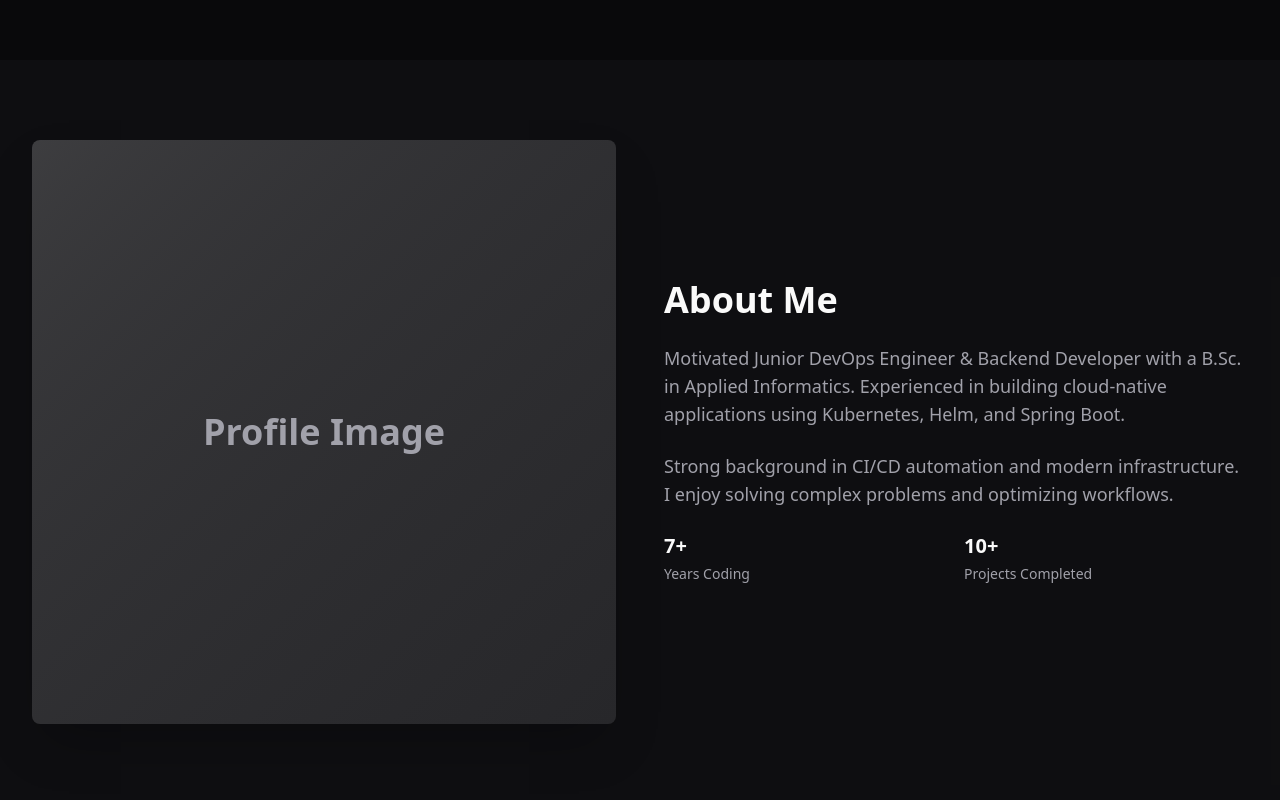
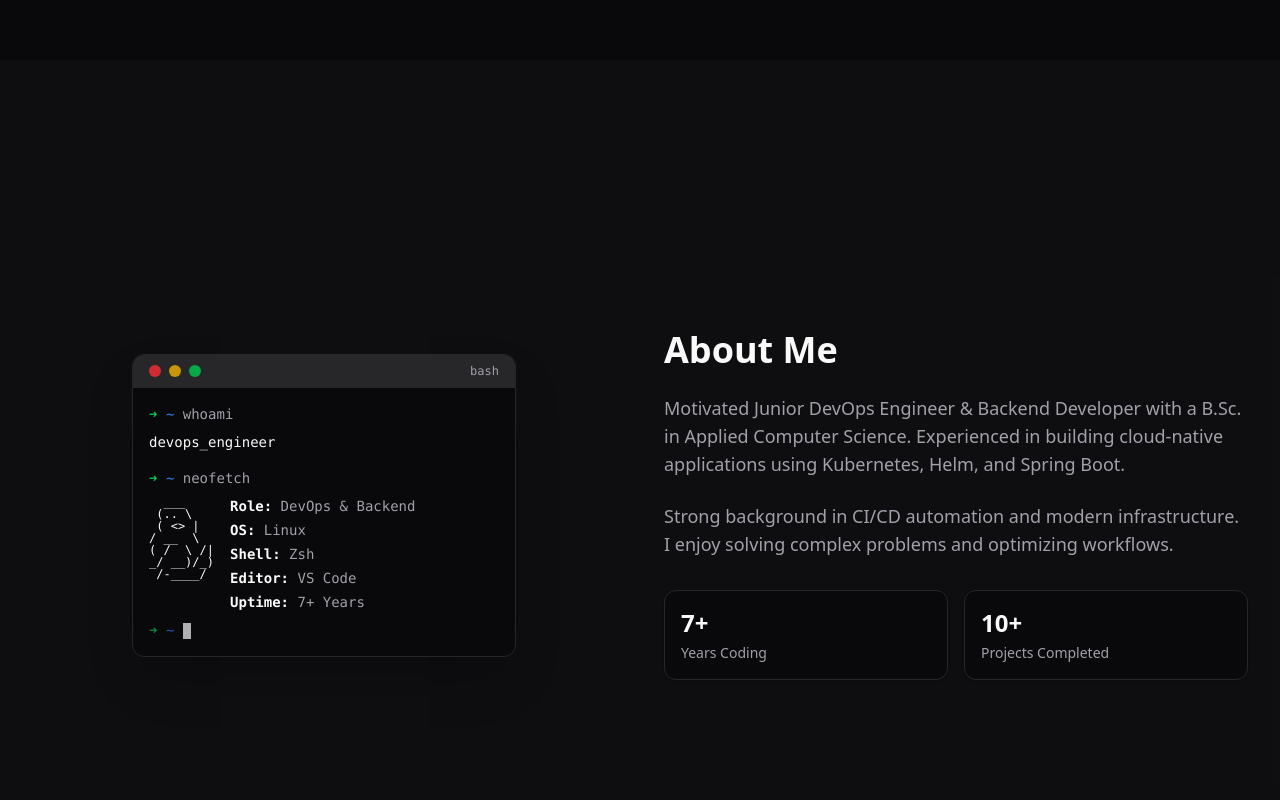
Before and after one commit to mohamad4444/portfolio-website, a React (Vite) app: page / in a window 1280 px wide. Shown: the part 740-1540 px from the top of the page. Built offline with nearby package versions, Linux system fonts and the light colour scheme.

Commit message:
feat: Replace about section profile image placeholder with a terminal UI and update content styling.

```diff
--- a/src/sections/about.tsx
+++ b/src/sections/about.tsx
@@ -5,45 +5,74 @@ export function About() {
   return (
     <Section id="about" className="bg-secondary/20">
       <div className="grid md:grid-cols-2 gap-12 items-center">
+        {/* Terminal/Placeholder Column */}
         <motion.div
-          initial={{ opacity: 0, x: -50 }}
-          whileInView={{ opacity: 1, x: 0 }}
-          viewport={{ once: true }}
-          transition={{ duration: 0.5 }}
-          className="relative group"
+           initial={{ opacity: 0, x: -50 }}
+           whileInView={{ opacity: 1, x: 0 }}
+           viewport={{ once: true }}
+           transition={{ duration: 0.5 }}
+           className="relative aspect-square md:aspect-4/5 flex items-center justify-center p-4"
         >
-          <div className="relative z-10 rounded-lg overflow-hidden shadow-2xl">
-             {/* Placeholder for Profile Image - using a gradient/solid color for now, user can replace */}
-            <div className="aspect-square bg-linear-to-br from-primary/20 to-secondary flex items-center justify-center text-4xl font-bold text-muted-foreground">
-               Profile Image
+            <div className="w-full max-w-sm bg-card rounded-xl overflow-hidden border shadow-2xl font-mono text-sm">
+                <div className="bg-muted px-4 py-2 border-b flex items-center gap-2">
+                    <div className="w-3 h-3 rounded-full bg-red-500/80"></div>
+                    <div className="w-3 h-3 rounded-full bg-yellow-500/80"></div>
+                    <div className="w-3 h-3 rounded-full bg-green-500/80"></div>
+                    <div className="ml-auto text-xs text-muted-foreground">bash</div>
+                </div>
+                <div className="p-4 space-y-2 text-muted-foreground">
+                    <p><span className="text-green-500">➜</span> <span className="text-blue-500">~</span> whoami</p>
+                    <p className="text-foreground">devops_engineer</p>
+
+                    <p className="mt-4"><span className="text-green-500">➜</span> <span className="text-blue-500">~</span> neofetch</p>
+                    <div className="flex gap-4 mt-2">
+                        <div className="text-primary hidden sm:block whitespace-pre font-mono leading-none text-[10px] sm:text-xs">
+{`  ___
+ (.. \\
+ ( <> |
+/ __  \\
+( /  \\ /|
+_/\ __)/_)
+ \/-____\/`}
+                        </div>
+                        <div className="flex flex-col gap-1">
+                            <p><span className="font-bold text-foreground">Role:</span> DevOps & Backend</p>
+                            <p><span className="font-bold text-foreground">OS:</span> Linux</p>
+                            <p><span className="font-bold text-foreground">Shell:</span> Zsh</p>
+                            <p><span className="font-bold text-foreground">Editor:</span> VS Code</p>
+                            <p><span className="font-bold text-foreground">Uptime:</span> 7+ Years</p>
+                        </div>
+                    </div>
+                    <p className="mt-2 animate-pulse"><span className="text-green-500">➜</span> <span className="text-blue-500">~</span> <span className="w-2 h-4 bg-foreground inline-block align-middle"></span></p>
+                </div>
             </div>
-          </div>
-          <div className="absolute -inset-4 bg-primary/20 rounded-lg blur-xl -z-10 group-hover:bg-primary/30 transition-colors duration-500"></div>
         </motion.div>
 
+        {/* Content Column */}
         <motion.div
           initial={{ opacity: 0, x: 50 }}
           whileInView={{ opacity: 1, x: 0 }}
           viewport={{ once: true }}
-          transition={{ duration: 0.5 }}
+          transition={{ duration: 0.5, delay: 0.2 }}
         >
           <h2 className="text-3xl md:text-4xl font-bold mb-6">About Me</h2>
           <p className="text-lg text-muted-foreground mb-6">
-            Motivated Junior DevOps Engineer & Backend Developer with a B.Sc. in Applied Informatics.
+            Motivated Junior DevOps Engineer & Backend Developer with a B.Sc. in Applied Computer Science.
             Experienced in building cloud-native applications using Kubernetes, Helm, and Spring Boot.
           </p>
-          <p className="text-lg text-muted-foreground mb-6">
+          <p className="text-lg text-muted-foreground mb-8">
             Strong background in CI/CD automation and modern infrastructure. I enjoy solving complex
             problems and optimizing workflows.
           </p>
+
           <div className="grid grid-cols-2 gap-4">
-            <div>
-              <h4 className="font-bold text-xl mb-1">7+</h4>
-              <p className="text-sm text-muted-foreground">Years Coding</p>
+            <div className="p-4 bg-background rounded-xl border shadow-sm">
+              <h4 className="font-bold text-2xl mb-1 text-primary">7+</h4>
+              <p className="text-sm text-muted-foreground font-medium">Years Coding</p>
             </div>
-            <div>
-              <h4 className="font-bold text-xl mb-1">10+</h4>
-              <p className="text-sm text-muted-foreground">Projects Completed</p>
+            <div className="p-4 bg-background rounded-xl border shadow-sm">
+              <h4 className="font-bold text-2xl mb-1 text-primary">10+</h4>
+              <p className="text-sm text-muted-foreground font-medium">Projects Completed</p>
             </div>
           </div>
         </motion.div>
```
